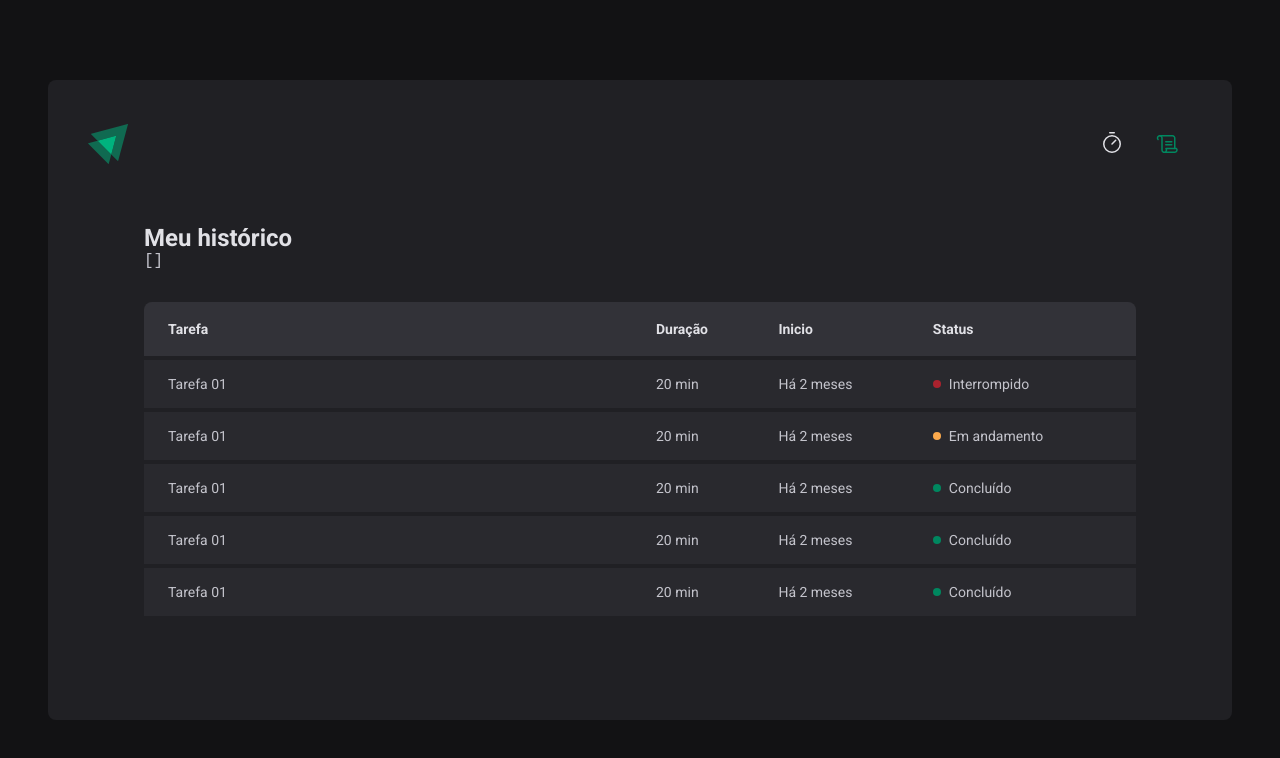
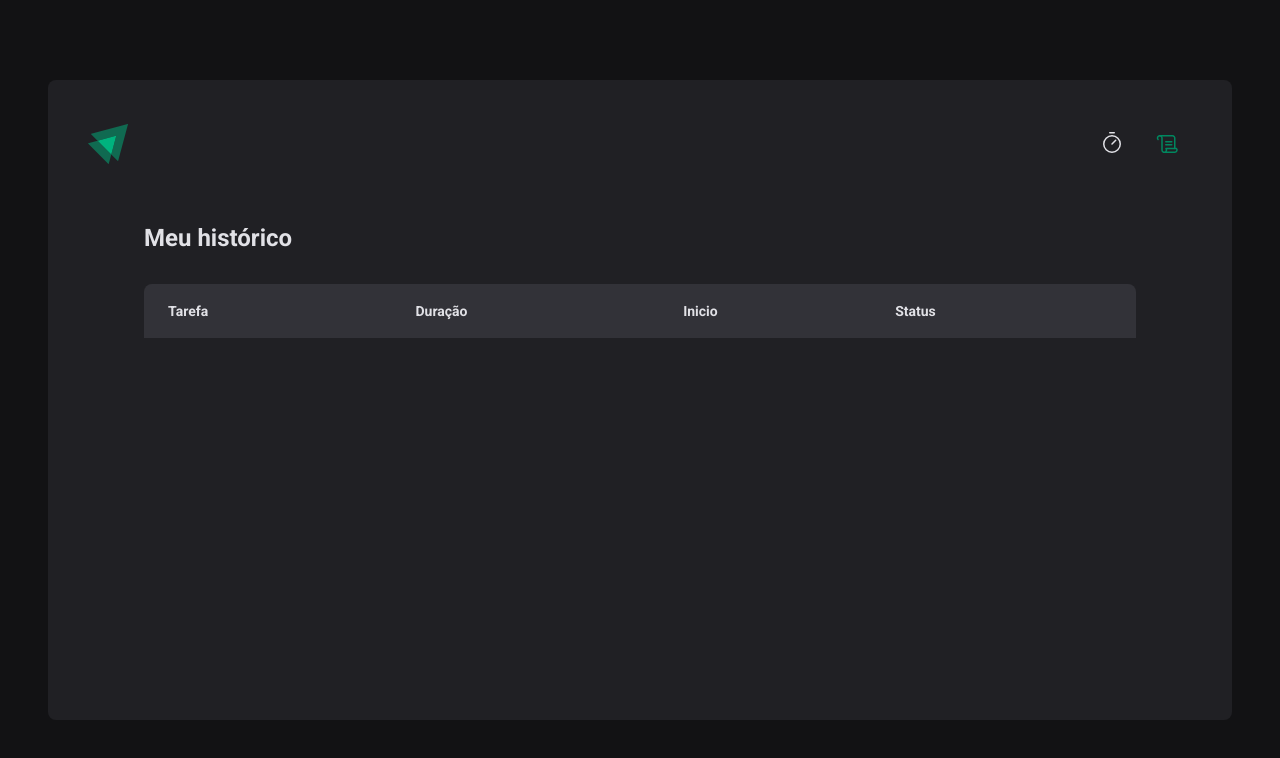
Before and after one commit to rosendo2015/timer-ignite, a React (Vite) app: page /history in a window 1280 px wide. Shown: the top 758 px of the page. Built offline with nearby package versions, Linux system fonts and the light colour scheme.

Commit message:
histórico

```diff
--- a/src/pages/History/index.jsx
+++ b/src/pages/History/index.jsx
@@ -1,13 +1,13 @@
 import { useContext } from 'react'
 import { CyclesContext } from '../../contexts/CiclesContext'
 import { HistoryContainer, HistoryList, Status } from './styles'
+import { formatDistanceToNow } from 'date-fns'
+import ptBR from 'date-fns/locale/pt-BR'
 export function History() {
   const { cycles } = useContext(CyclesContext)
   return (
     <HistoryContainer>
       <h1>Meu histórico</h1>
-
-      <pre>{JSON.stringify(cycles, null, 2)}</pre>
 
       <HistoryList>
         <table>
@@ -20,46 +20,31 @@
             </tr>
           </thead>
           <tbody>
-            <tr>
-              <td>Tarefa 01</td>
-              <td>20 min</td>
-              <td>Há 2 meses</td>
-              <td>
-                <Status statusColor="red">Interrompido</Status>
-              </td>
-            </tr>
-            <tr>
-              <td>Tarefa 01</td>
-              <td>20 min</td>
-              <td>Há 2 meses</td>
-              <td>
-                <Status statusColor="yellow">Em andamento</Status>
-              </td>
-            </tr>
-            <tr>
-              <td>Tarefa 01</td>
-              <td>20 min</td>
-              <td>Há 2 meses</td>
-              <td>
-                <Status statusColor="green">Concluído</Status>
-              </td>
-            </tr>
-            <tr>
-              <td>Tarefa 01</td>
-              <td>20 min</td>
-              <td>Há 2 meses</td>
-              <td>
-                <Status statusColor="green">Concluído</Status>
-              </td>
-            </tr>
-            <tr>
-              <td>Tarefa 01</td>
-              <td>20 min</td>
-              <td>Há 2 meses</td>
-              <td>
-                <Status statusColor="green">Concluído</Status>
-              </td>
-            </tr>
+            {cycles.map((cycle) => {
+              return (
+                <tr key={cycle.id}>
+                  <td>{cycle.task}</td>
+                  <td>{cycle.minutesAmount} minutos</td>
+                  <td>
+                    {formatDistanceToNow(cycle.startDate, {
+                      addSuffix: true,
+                      locale: ptBR,
+                    })}
+                  </td>
+                  <td>
+                    {cycle.finishedDate && (
+                      <Status statusColor="green">Concluído</Status>
+                    )}
+                    {cycle.interruptedDate && (
+                      <Status statusColor="red">Interrompido</Status>
+                    )}
+                    {!cycle.finishedDate && !cycle.interruptedDate && (
+                      <Status statusColor="yellow">Em andamento</Status>
+                    )}
+                  </td>
+                </tr>
+              )
+            })}
           </tbody>
         </table>
       </HistoryList>
```
